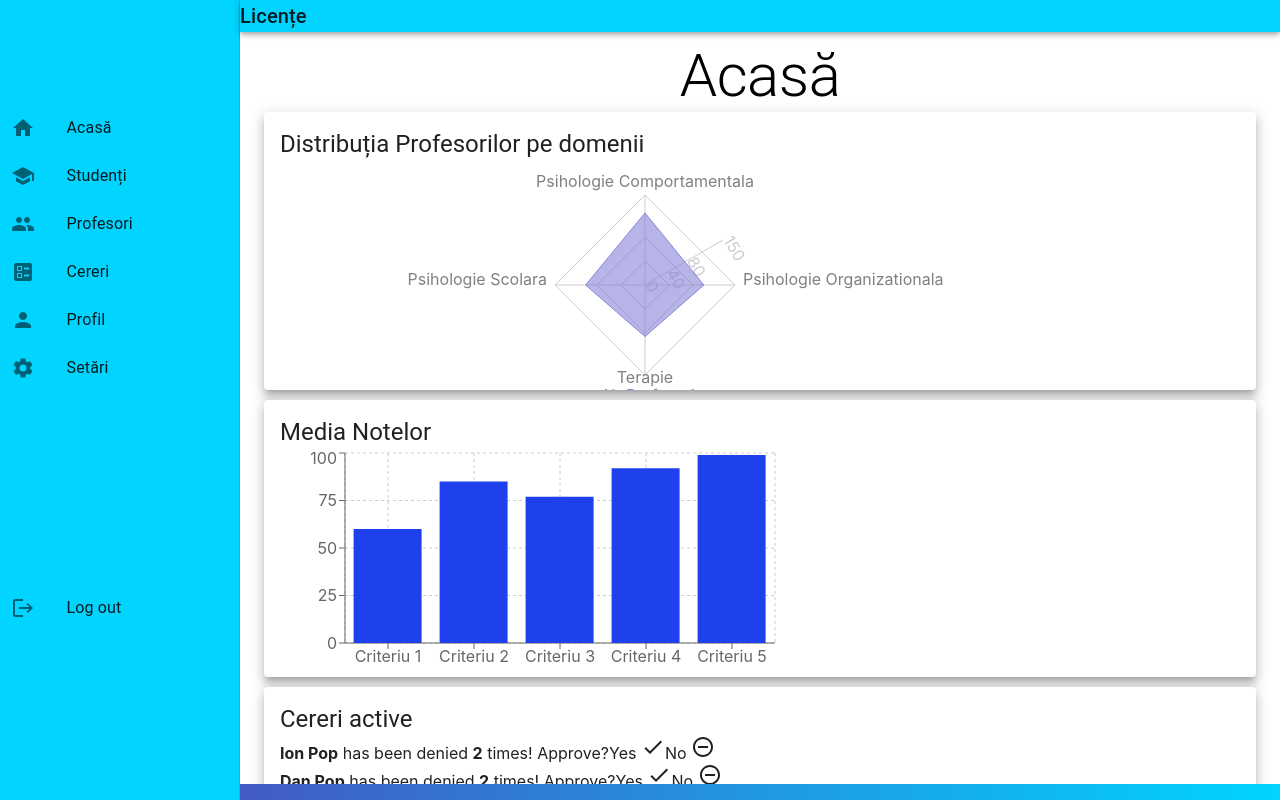
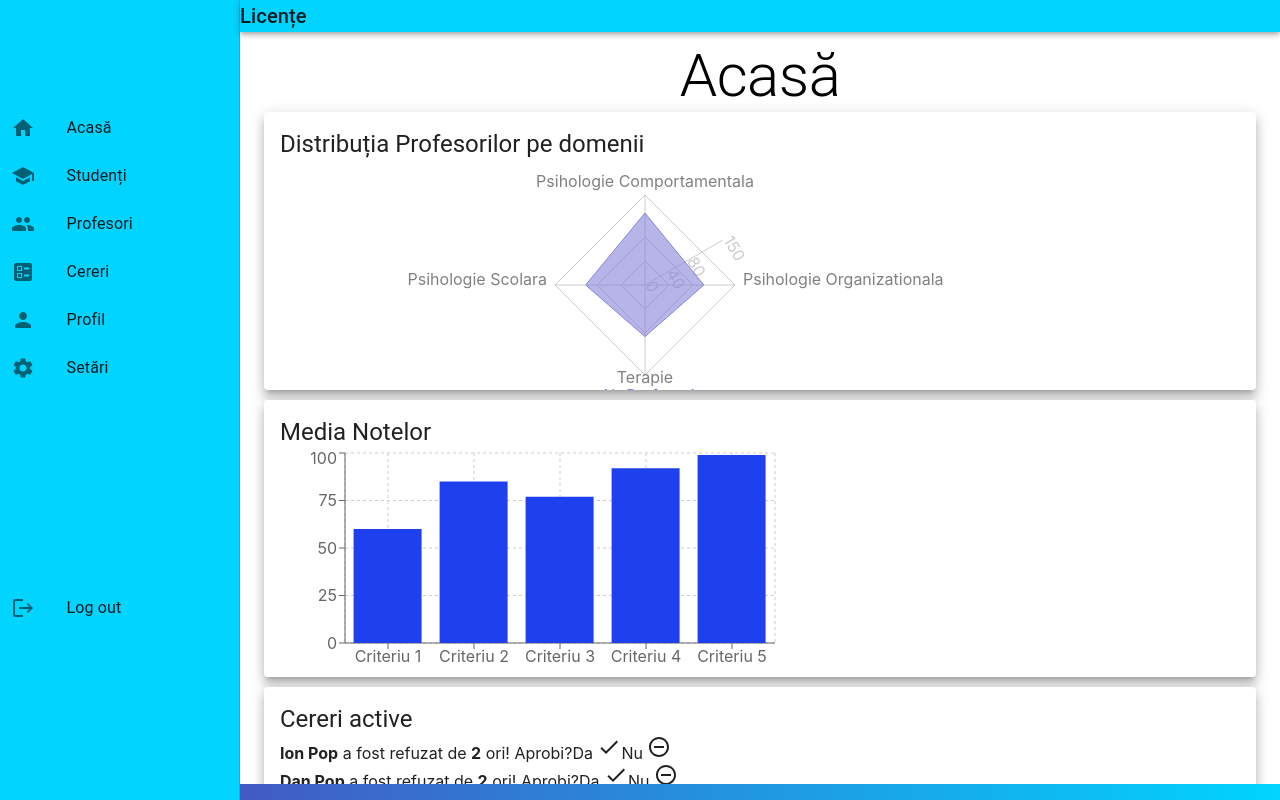
Before and after one commit to georgimarian/diss-frontend, a React (Create React App) app in the folder ui/: page /login in a window 1280 px wide. Both pictures are taken after a click on the button "LOGIN". Built offline with nearby package versions, Linux system fonts and the light colour scheme.

Commit message:
Change dashboard requests text to romanian

```diff
--- a/ui/src/components/card-components/RequestLine.tsx
+++ b/ui/src/components/card-components/RequestLine.tsx
@@ -14,13 +14,13 @@ type RequestProps = {
 const RequestLine: FC<RequestProps> = ({ request }) => {
   return (
     <div>
-      <b>{request.studentName}</b> has been denied <b>{request.attempt}</b>{' '}
-      times! Approve?
+      <b>{request.studentName}</b> a fost refuzat de <b>{request.attempt}</b>{' '}
+      ori! Aprobi?
       <span>
-        Yes <CheckIcon onClick={() => alert('Yay!')} />
+        Da <CheckIcon onClick={() => alert('Yay!')} />
       </span>
       <span>
-        No <RemoveCircleOutlineIcon onClick={() => alert('Nay!')} />
+        Nu <RemoveCircleOutlineIcon onClick={() => alert('Nay!')} />
       </span>
     </div>
   );
```
